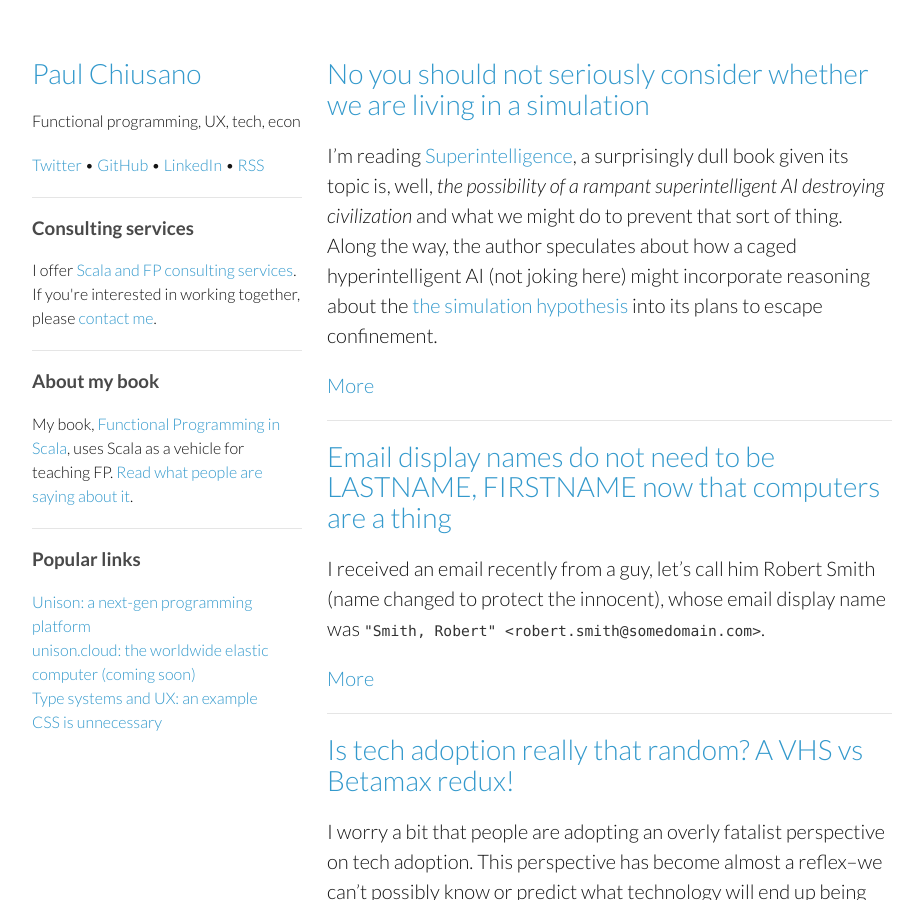
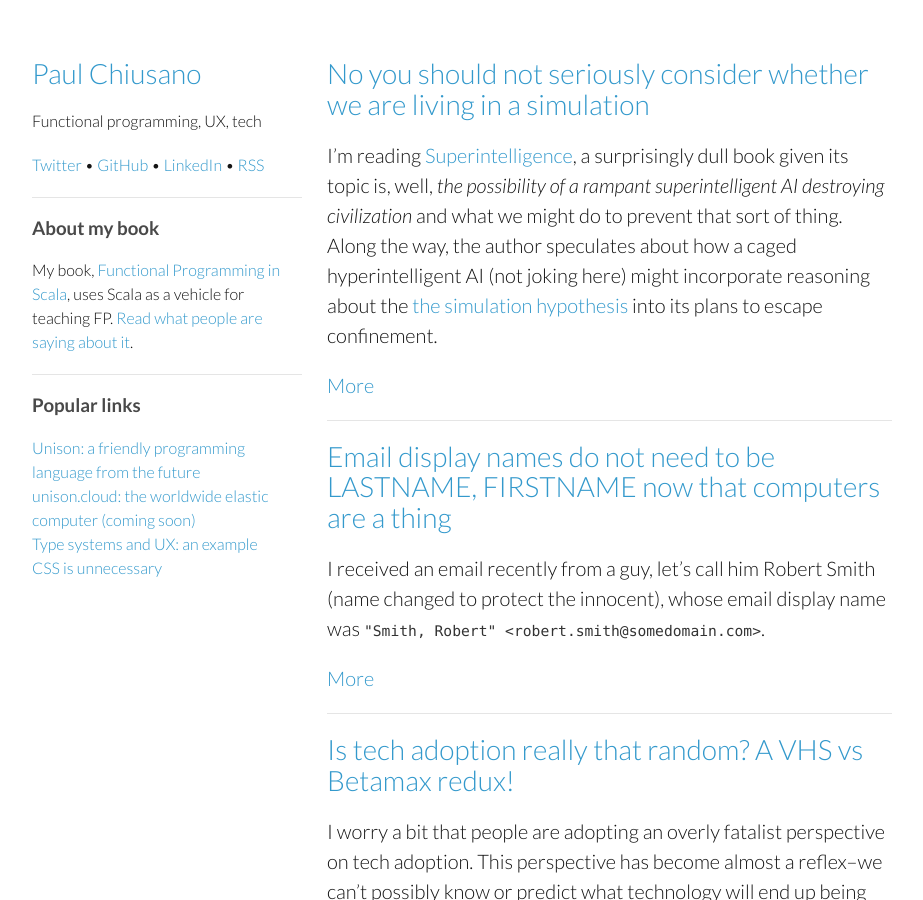
Before and after one commit to pchiusano/pchiusano.github.io, a Jekyll site: the page built from index.html, in a window 1280 px wide and 900 px high. Shown: the whole window, without its empty margins (178-1101 px from the left). Built offline with Jekyll 4.4.1, drawn with Linux system fonts in a browser that asks for light colours; the list of posts is cut into pages by our own code.

Commit message:
Update header.html

```diff
--- a/_includes/header.html
+++ b/_includes/header.html
@@ -2,7 +2,7 @@
       <header>
         <link rel="alternate" type="application/rss+xml" title="{{ site.name }}" href="{{ site.url }}/feed.xml">
         <h1 class="view"><a href="/">Paul Chiusano</a></h1>
-        <p>Functional programming, UX, tech, econ</p>
+        <p>Functional programming, UX, tech</p>
         <p>
           <a href="https://twitter.com/pchiusano">Twitter</a> •
           <a href="https://github.com/pchiusano">GitHub</a> •
@@ -10,11 +10,13 @@
           <a href="/feed.xml">RSS</a>
         </p>
         <hr/>
+        <!--
         <h3>Consulting services</h3>
         <p>I offer <a href="/consulting-services">Scala and FP consulting services</a>.
            If you're interested in working together, please <a href="mailto:paul.chiusano@stage-n.com">contact me</a>.
         </p>
         <hr/>
+        -->
         <h3>About my book</h3>
         <p>
           My book, <a href="http://www.amazon.com/Functional-Programming-Scala-Paul-Chiusano/dp/1617290653">Functional Programming in Scala</a>,
@@ -30,7 +32,7 @@
         <hr/>
         <h3>Popular links</h3>
         <p>
-          <a href="http://unisonweb.org">Unison: a next-gen programming platform</a><br/>
+          <a href="http://unisonweb.org">Unison: a friendly programming language from the future</a><br/>
           <a href="http://unison.cloud">unison.cloud: the worldwide elastic computer (coming soon)</a><br/>
           <a href="/2013-09-10/type-systems-and-ux-example.html">Type systems and UX: an example</a><br/>
           <a href="/2014-07-02/css-is-unnecessary.html">CSS is unnecessary</a>
```
